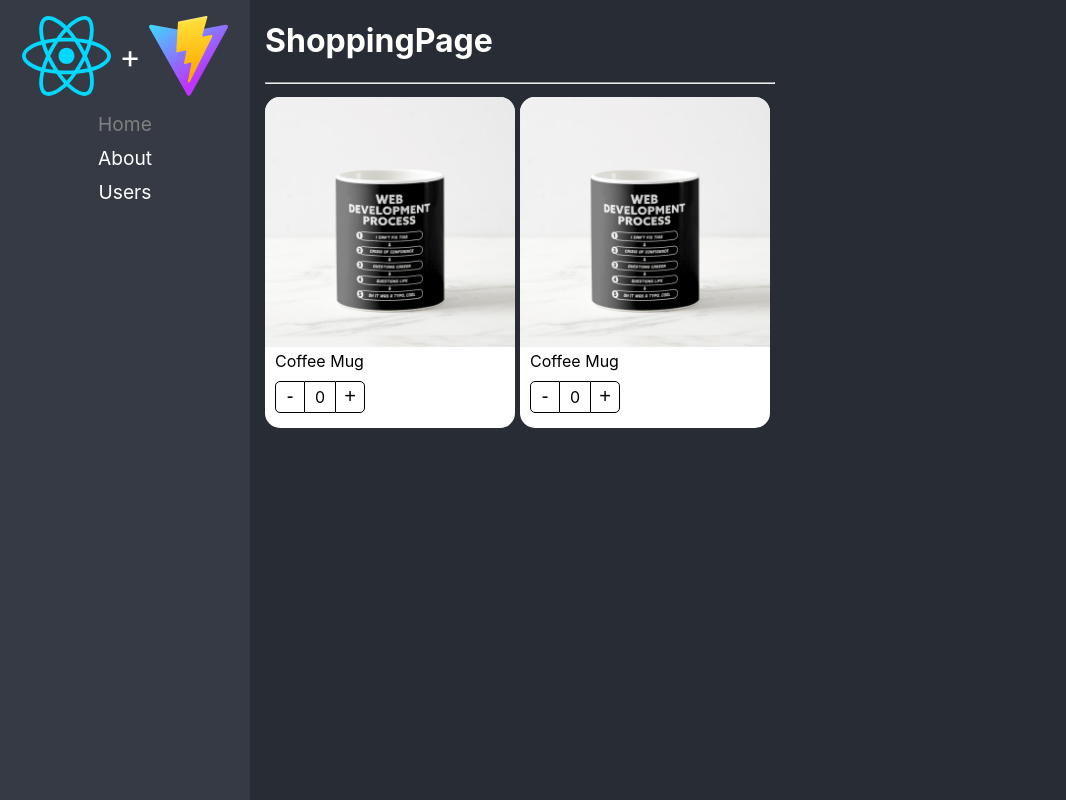
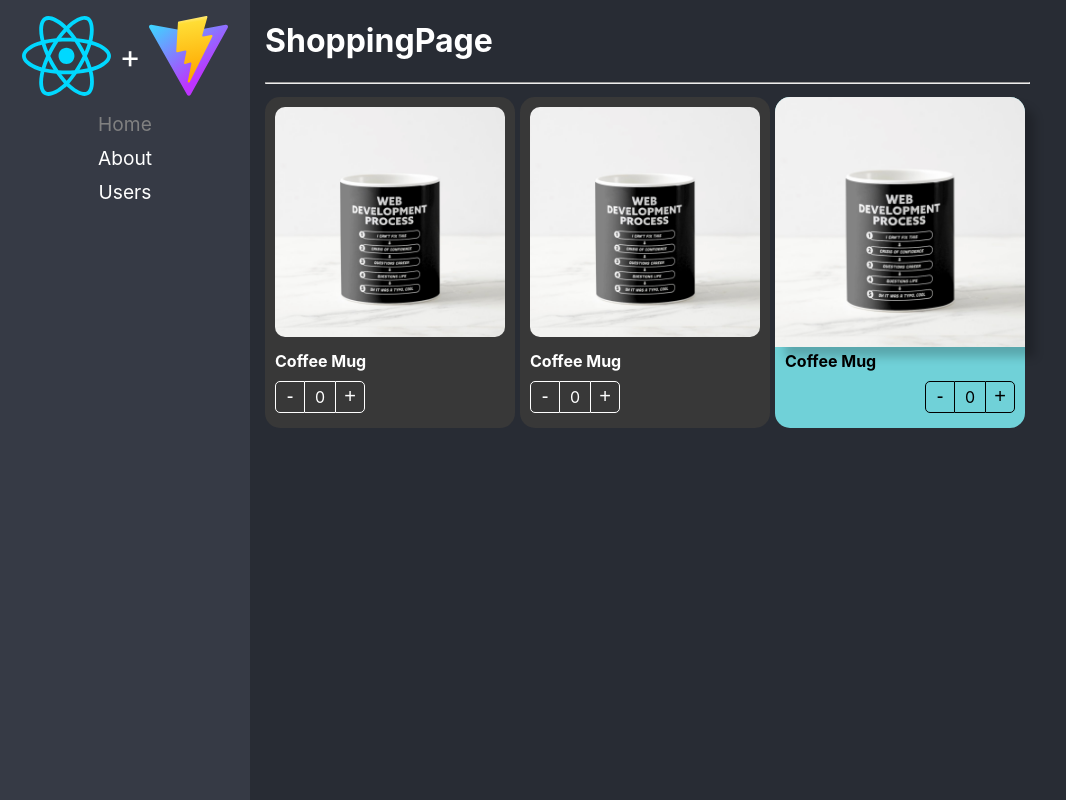
Before and after one commit to pablo-cg/react-pro-app, a React (Vite) app: page /home in a window 1280 px wide. Shown: the whole page, without its empty margins (0-1066 px from the left). Built offline with nearby package versions, Linux system fonts and the light colour scheme.

Commit message:
Fin Component Exted Styles

```diff
--- a/src/02-component-patterns/components/index.ts
+++ b/src/02-component-patterns/components/index.ts
@@ -1,3 +1,4 @@
+import { ProductCardHoc } from '../interfaces';
 import { ProductButtons } from './product-buttons';
 import { ProductCard as Card } from './product-card';
 import { ProductImage } from './product-image';
@@ -7,7 +8,7 @@ export { ProductButtons } from './product-buttons';
 export { ProductImage } from './product-image';
 export { ProductTitle } from './product-title';
 
-export const ProductCard = Object.assign(Card, {
+export const ProductCard: ProductCardHoc = Object.assign(Card, {
   Title: ProductTitle,
   Image: ProductImage,
   Buttons: ProductButtons,
--- a/src/02-component-patterns/components/product-buttons.tsx
+++ b/src/02-component-patterns/components/product-buttons.tsx
@@ -2,11 +2,16 @@ import { useContext } from 'react';
 import styles from '../styles/styles.module.css';
 import { ProductContext } from './product-card';
 
-export const ProductButtons = () => {
+export interface Props {
+  className?: string;
+  style?: React.CSSProperties;
+}
+
+export const ProductButtons = ({ className, style }: Props) => {
   const { counter, increaseBy } = useContext(ProductContext);
 
   return (
-    <div className={styles.buttonsContainer}>
+    <div className={`${styles.buttonsContainer} ${className}`} style={style}>
       <button className={styles.buttonMinus} onClick={() => increaseBy(-1)}>
         -
       </button>
--- a/src/02-component-patterns/components/product-card.tsx
+++ b/src/02-component-patterns/components/product-card.tsx
@@ -1,18 +1,27 @@
 import { createContext } from 'react';
 import { useProduct } from '../hooks/use-product';
-import type { ProductCardProps, ProductContextType } from '../interfaces';
+import type { Product, ProductContextType } from '../interfaces';
 
 import styles from '../styles/styles.module.css';
 
 export const ProductContext = createContext({} as ProductContextType);
 const { Provider } = ProductContext;
 
-export const ProductCard = ({ product, children }: ProductCardProps) => {
+export interface Props {
+  product: Product;
+  children?: React.ReactElement | React.ReactElement[];
+  className?: string;
+  style?: React.CSSProperties;
+}
+
+export const ProductCard = ({ product, children, className, style }: Props) => {
   const { counter, increaseBy } = useProduct();
 
   return (
     <Provider value={{ product, counter, increaseBy }}>
-      <div className={styles.productCard}>{children}</div>
+      <div className={`${styles.productCard} ${className}`} style={style}>
+        {children}
+      </div>
     </Provider>
   );
 };
--- a/src/02-component-patterns/components/product-image.tsx
+++ b/src/02-component-patterns/components/product-image.tsx
@@ -3,12 +3,23 @@ import noImage from '../assets/no-image.jpg';
 import styles from '../styles/styles.module.css';
 import { ProductContext } from './product-card';
 
-export const ProductImage = ({ img = '' }) => {
+export interface Props {
+  img?: string;
+  className?: string;
+  style?: React.CSSProperties;
+}
+
+export const ProductImage = ({ img, className, style }: Props) => {
   const { product } = useContext(ProductContext);
 
   const imgSrc = img || product.img || noImage;
 
   return (
-    <img src={imgSrc} alt={'Product Image'} className={styles.productImg} />
+    <img
+      src={imgSrc}
+      alt={'Product Image'}
+      className={`${styles.productImg} ${className}`}
+      style={style}
+    />
   );
 };
--- a/src/02-component-patterns/components/product-title.tsx
+++ b/src/02-component-patterns/components/product-title.tsx
@@ -2,10 +2,18 @@ import { useContext } from 'react';
 import styles from '../styles/styles.module.css';
 import { ProductContext } from './product-card';
 
-export const ProductTitle = ({ title }: { title?: string }) => {
+export interface Props {
+  title?: string;
+  className?: string;
+  style?: React.CSSProperties;
+}
+
+export const ProductTitle = ({ title, className, style }: Props) => {
   const { product } = useContext(ProductContext);
 
   return (
-    <span className={styles.productDescription}>{title || product.title}</span>
+    <span className={`${styles.productDescription} ${className}`} style={style}>
+      {title || product.title}
+    </span>
   );
 };
--- a/src/02-component-patterns/pages/shopping-page.tsx
+++ b/src/02-component-patterns/pages/shopping-page.tsx
@@ -4,6 +4,8 @@ import {
   ProductImage,
   ProductTitle,
 } from '../components';
+
+import '../styles/custom-styles.css';
 
 const product = {
   id: crypto.randomUUID(),
@@ -16,17 +18,37 @@ export const ShoppingPage = () => {
     <div>
       <h1>ShoppingPage</h1>
       <hr />
-      <div style={{ display: 'flex', flexDirection: 'row', flexWrap: 'wrap' }}>
-        <ProductCard product={product}>
-          <ProductCard.Image />
-          <ProductCard.Title />
-          <ProductCard.Buttons />
+      <div
+        style={{
+          display: 'flex',
+          flexDirection: 'row',
+          flexWrap: 'wrap',
+          // height: '100%',
+        }}
+      >
+        <ProductCard product={product} className="bg-dark text-white">
+          <ProductCard.Image className="custom-image" />
+          <ProductCard.Title className="font-bold" />
+          <ProductCard.Buttons className="custom-buttons" />
         </ProductCard>
 
-        <ProductCard product={product}>
-          <ProductImage />
-          <ProductTitle />
-          <ProductButtons />
+        <ProductCard product={product} className="bg-dark text-white">
+          <ProductImage className="custom-image" />
+          <ProductTitle className="font-bold" />
+          <ProductButtons className="custom-buttons" />
+        </ProductCard>
+
+        <ProductCard
+          product={product}
+          style={{
+            backgroundColor: '#70d1d8',
+          }}
+        >
+          <ProductImage
+            style={{ boxShadow: '10px 10px 10px rgba(0,0,0,0.2)' }}
+          />
+          <ProductTitle style={{ fontWeight: 'bold' }} />
+          <ProductButtons style={{ display: 'flex', justifyContent: 'end' }} />
         </ProductCard>
       </div>
     </div>
--- /dev/null
+++ b/src/02-component-patterns/styles/custom-styles.css
@@ -0,0 +1,23 @@
+.bg-dark {
+  background-color: rgb(56, 56, 56);
+}
+
+.text-white {
+  color: white;
+}
+
+.font-bold {
+  font-weight: 700;
+}
+
+.custom-image {
+  padding: 10px;
+  border-radius: 20px;
+  width: calc(100% - 20px);
+}
+
+.custom-buttons button,
+.custom-buttons div {
+  color: white;
+  border-color: white;
+}
```
Also changed, not shown: src/02-component-patterns/interfaces/index.ts (+10 -12 lines).
